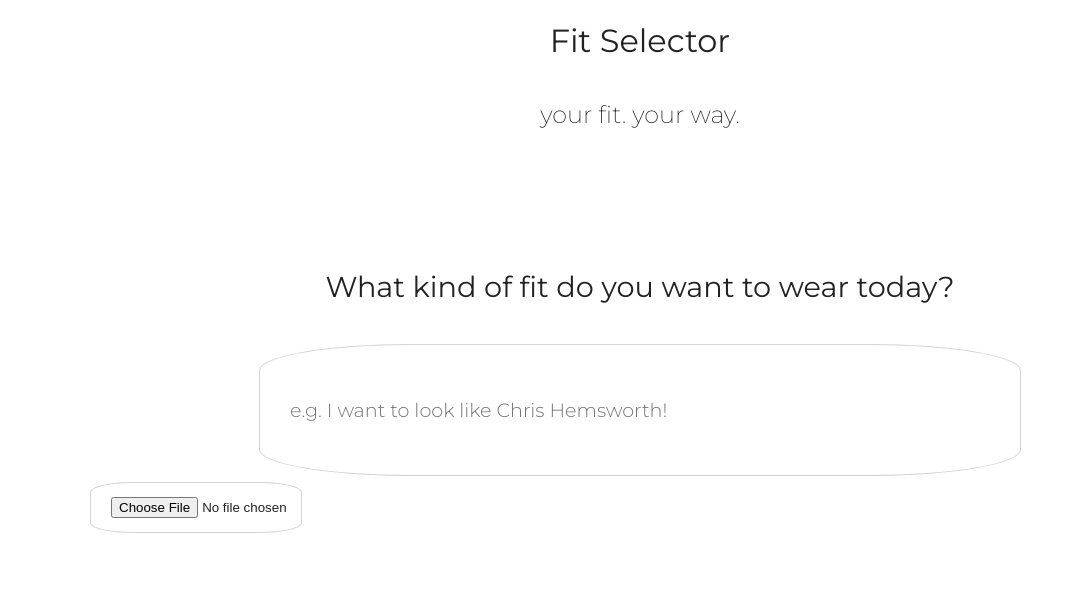
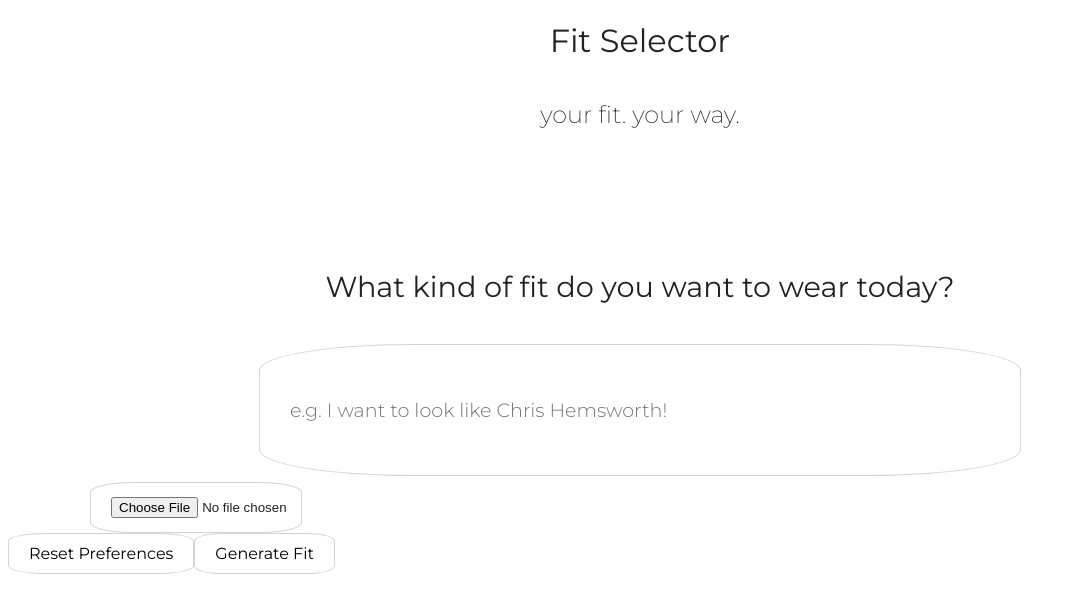
Before and after one commit to ManueLucas/Fit-Selector, a React (Vite) app in the folder Frontend/: page / in a window 1280 px wide. Shown: the top 612 px of the page, without its empty margins (0-1076 px from the left). Built offline with nearby package versions, Linux system fonts and the light colour scheme; a web font is replaced by a local one.

Commit message:
app.jsx change
changing app.jsx

```diff
--- a/Frontend/src/App.jsx
+++ b/Frontend/src/App.jsx
@@ -13,11 +13,18 @@ function App() {
                 What kind of fit do you want to wear today?
             </h1>
             <div id="div-input">
-                <input type="text" placeholder="e.g. I want to look like Chris Hemsworth!" name="" id="input-fit" />
+                <input
+                    type="text"
+                    placeholder="e.g. I want to look like Chris Hemsworth!"
+                    name=""
+                    id="input-fit"
+                />
             </div>
             <div id="div-input-file">
                 <input type="file" id="input-file" />
             </div>
+                <button id="button-reset">Reset Preferences</button>
+                <button id="button-generate">Generate Fit</button>
         </>
     );
 }
--- a/Frontend/src/index.css
+++ b/Frontend/src/index.css
@@ -173,3 +173,13 @@ font-size: 1.2rem;
   margin-top: 6px;
   margin-left: 82px;
 }
+
+#button-reset, #button-generate {
+  background: white;
+  border: 0.6px solid lightgray;
+  font-family: "Montserrat", sans-serif;
+  padding: 10px 20px;
+  border-radius: 20%;
+  font-weight: 400;
+  font-size: 1rem;
+}
```
